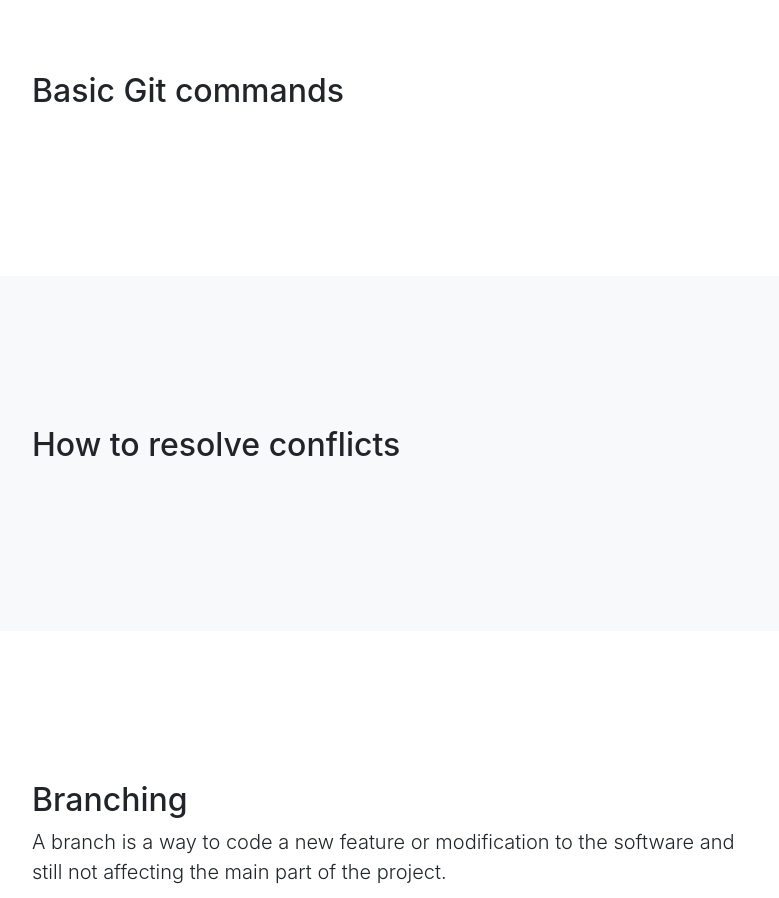
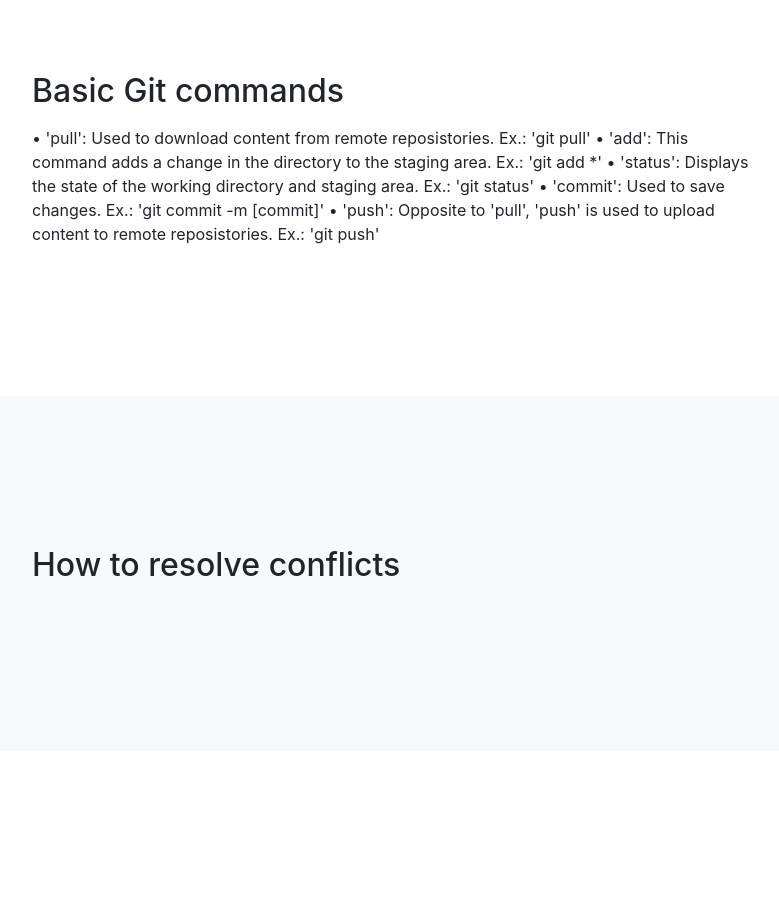
Before and after one commit to NLa16/NLa16.github.io, a website with bundled scripts: page index.html in a window 1280 px wide. Shown: the part 1740-2638 px from the top of the page, without its empty margins (243-1022 px from the left). Built offline with nearby package versions, Linux system fonts and the light colour scheme.

Commit message:
Commands

```diff
--- a/index.html
+++ b/index.html
@@ -91,6 +91,13 @@
         <div class="col-lg-8 mx-auto">
           <h2>Basic Git commands</h2>
           <p class="lead"></p>
+            <p1>
+              • 'pull': Used to download content from remote reposistories. Ex.: 'git pull'
+              • 'add': This command adds a change in the directory to the staging area. Ex.: 'git add *'
+              • 'status': Displays the state of the working directory and staging area. Ex.: 'git status'
+              • 'commit': Used to save changes. Ex.: 'git commit -m [commit]'
+              • 'push': Opposite to 'pull', 'push' is used to upload content to remote reposistories. Ex.: 'git push'
+            </p1>
         </div>
       </div>
     </div>
```
